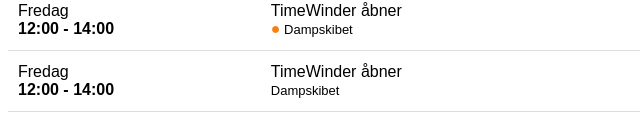
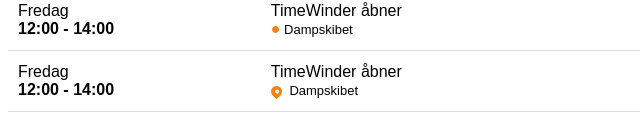
Before and after one commit to mth-tw/TW_test, a plain HTML site: page index.html in a window 1280 px wide. Shown: the part 128-266 px from the top of the page, 0-640 px from the left. Drawn offline with Linux system fonts and the light colour scheme.

Commit message:
Enhance location icon styling in index.html

```diff
--- a/index.html
+++ b/index.html
@@ -227,7 +227,9 @@
           <td>
             TimeWinder åbner<br>
             <span class="tw-lokation">
-              <i class="fa-solid fa-location-dot" style="font-size:13px; color:#F58114; vertical-align:middle;"></i>
+<span style="display:inline-block; width:11px; height:11px; background:#F58114; border-radius:50% 50% 50% 0; transform:rotate(-45deg); margin-right:4px; position:relative; vertical-align:middle;">
+  <span style="display:block; width:4px; height:4px; background:white; border-radius:50%; position:absolute; top:3.5px; left:3.5px;"></span>
+</span>
               Dampskibet
             </span>
           </td>
```
